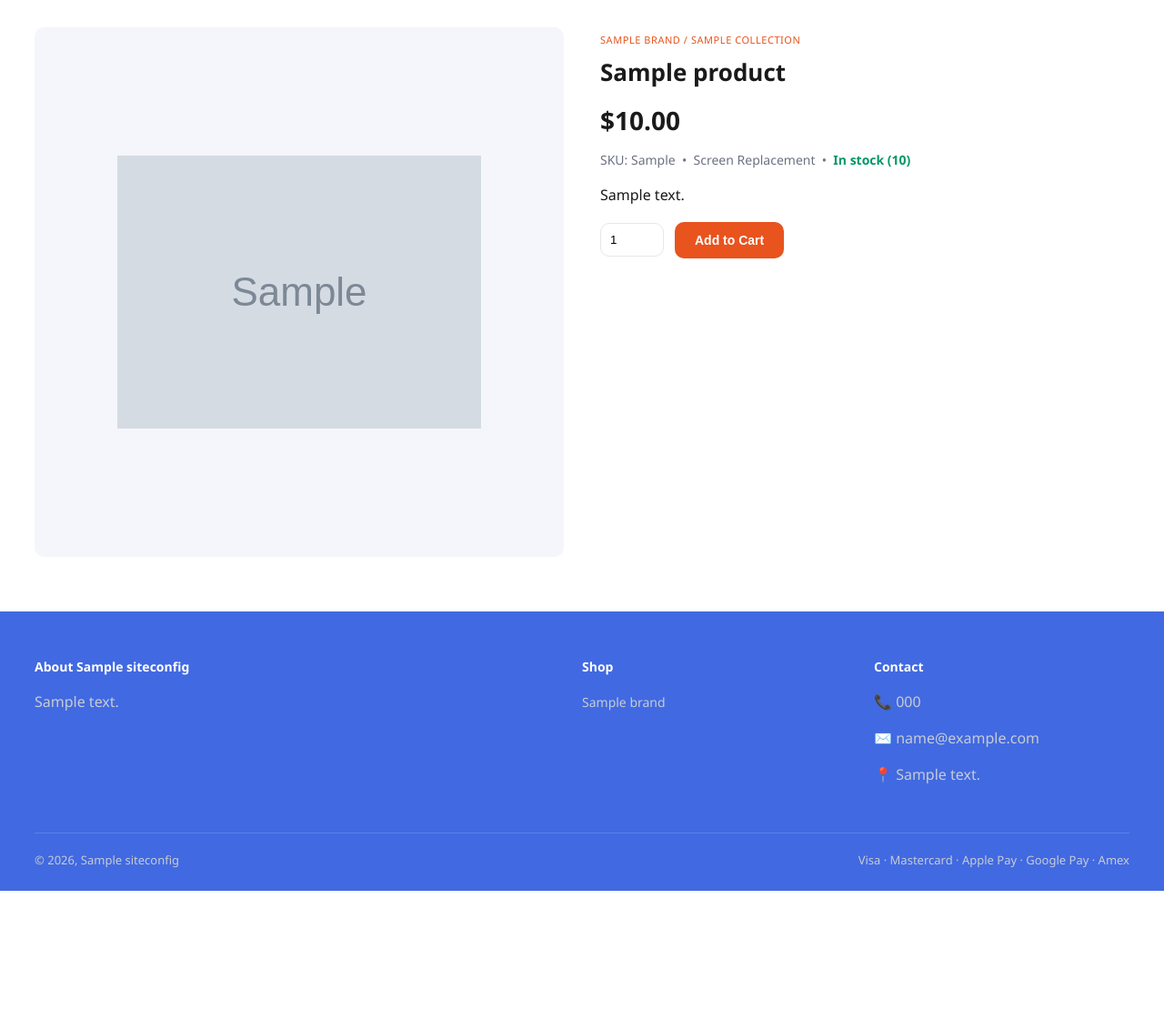
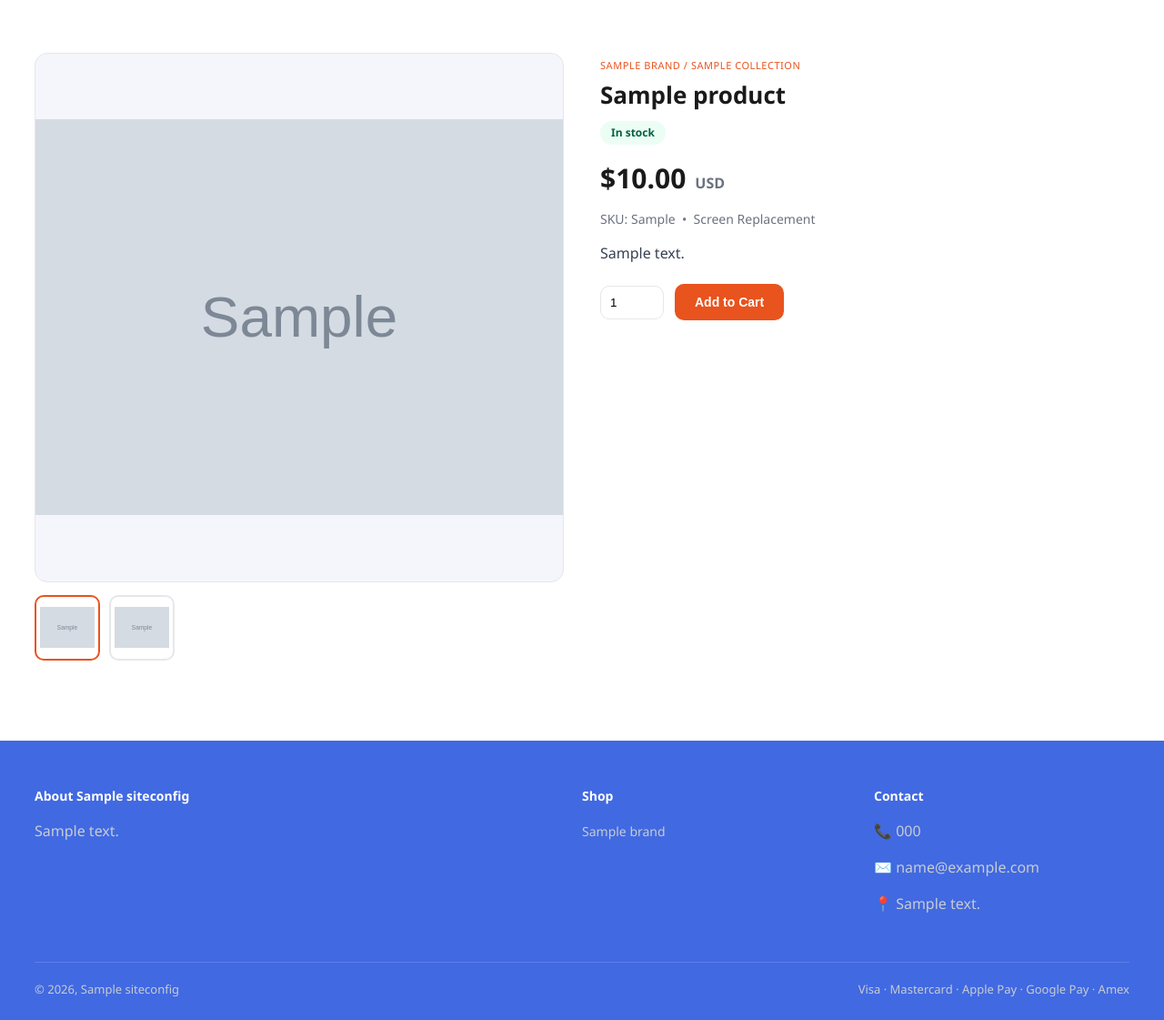
Before and after one commit to ennasaadi40-cpu/ecommerce, a Django app: a page that uses templates/store/product_detail.html in a window 1280 px wide. Shown: the part 196-1317 px from the top of the page at 91% size. Before the commit the page ends 1175 px from the top, so only its background shows below. Run offline with Django 5.2, Linux system fonts and the light colour scheme; tables that the repository leaves empty hold one stand-in row (values such as "Sample post"); grey boxes marked "Sample" are stand-in pictures.

```diff
--- a/static/css/style.css
+++ b/static/css/style.css
@@ -252,3 +252,36 @@ img { max-width: 100%; display: block; }
 .pay-option input { margin-top: 3px; }
 .pay-option:has(input:checked) { border-color: var(--accent); box-shadow: var(--shadow); }
 .pay-disabled { opacity: .55; cursor: not-allowed; }
+
+/* ===== Product detail with image gallery (reference-style) ===== */
+.pd{ display:grid; grid-template-columns:1fr 1fr; gap:40px; align-items:start; padding:28px 0; }
+.pd-gallery{ display:flex; flex-direction:column; gap:14px; }
+.pd-main{
+  background:var(--soft); border:1px solid var(--line); border-radius:14px;
+  aspect-ratio:1/1; display:flex; align-items:center; justify-content:center; overflow:hidden;
+}
+.pd-main img{ width:100%; height:100%; object-fit:contain; }
+.pd-thumbs{ display:flex; gap:10px; flex-wrap:wrap; }
+.pd-thumb{
+  width:72px; height:72px; border:2px solid var(--line); border-radius:10px;
+  background:#fff; cursor:pointer; padding:4px; overflow:hidden;
+}
+.pd-thumb.is-active{ border-color:var(--accent); }
+.pd-thumb img{ width:100%; height:100%; object-fit:contain; }
+
+.pd-info h1{ font-size:26px; color:var(--ink); margin:6px 0 12px; line-height:1.25; }
+.pd-badge{ display:inline-block; font-size:12px; font-weight:700; padding:4px 12px; border-radius:999px; margin-bottom:14px; }
+.pd-badge.in{ background:#ecfdf5; color:#065f46; }
+.pd-badge.out{ background:#374151; color:#fff; }
+.pd-info .price{ font-size:30px; font-weight:800; color:var(--ink); display:flex; align-items:baseline; gap:10px; }
+.pd-info .price .was{ font-size:18px; color:var(--muted); text-decoration:line-through; font-weight:500; }
+.pd-info .price .cur{ font-size:16px; color:var(--muted); font-weight:600; }
+.pd-info .meta{ color:var(--muted); font-size:14px; margin:12px 0; }
+.pd-desc{ color:#374151; line-height:1.7; margin:14px 0; }
+.pd-buy{ display:flex; gap:12px; align-items:center; margin-top:20px; }
+.btn-soldout{ background:#9fd9c6 !important; cursor:not-allowed; opacity:1; }
+
+@media (max-width:760px){
+  .pd{ grid-template-columns:1fr; gap:24px; }
+  .pd-info h1{ font-size:22px; }
+}
--- a/store/models.py
+++ b/store/models.py
@@ -113,6 +113,32 @@ class Product(models.Model):
     def on_sale(self):
         return self.compare_at_price and self.compare_at_price > self.price
 
+    @property
+    def gallery(self):
+        """Primary image first, then any extra images — for the product page."""
+        imgs = []
+        if self.image:
+            imgs.append(self.image.url)
+        for extra in self.images.all():
+            if extra.image:
+                imgs.append(extra.image.url)
+        return imgs
+
+
+class ProductImage(models.Model):
+    """Extra photos for a product (gallery)."""
+    product = models.ForeignKey(
+        Product, on_delete=models.CASCADE, related_name="images"
+    )
+    image = models.ImageField(upload_to="products/")
+    order = models.PositiveIntegerField(default=0)
+
+    class Meta:
+        ordering = ["order", "id"]
+
+    def __str__(self):
+        return f"Image for {self.product.name}"
+
 
 class Order(models.Model):
     """A customer order created at checkout (cart -> order)."""
--- a/templates/store/home.html
+++ b/templates/store/home.html
@@ -6,7 +6,7 @@
   <div class="hero-fallback">
     <h1>{{ site.hero_title|default:site.store_name }}</h1>
     {% if site.hero_subtitle %}<p>{{ site.hero_subtitle }}</p>{% endif %}
-    <a href="#products" class="btn">Browse Products</a>
+    <a href="#products" class="btn">Menu</a>
   </div>
 </section>
 
--- a/templates/store/product_detail.html
+++ b/templates/store/product_detail.html
@@ -3,33 +3,60 @@
 
 {% block content %}
 <div class="pd">
-  <div class="pd-img">
-    {% if product.image %}<img src="{{ product.image.url }}" alt="{{ product.name }}">
-    {% else %}<span class="ph">No image</span>{% endif %}
+  <!-- Gallery: big image + thumbnails (like the reference site) -->
+  <div class="pd-gallery">
+    {% with imgs=product.gallery %}
+      {% if imgs %}
+        <div class="pd-main">
+          <img id="pdMainImg" src="{{ imgs.0 }}" alt="{{ product.name }}">
+        </div>
+        {% if imgs|length > 1 %}
+          <div class="pd-thumbs">
+            {% for url in imgs %}
+              <button type="button" class="pd-thumb {% if forloop.first %}is-active{% endif %}"
+                      onclick="pdSwap(this, '{{ url }}')">
+                <img src="{{ url }}" alt="{{ product.name }} {{ forloop.counter }}">
+              </button>
+            {% endfor %}
+          </div>
+        {% endif %}
+      {% else %}
+        <div class="pd-main"><span class="ph">No image</span></div>
+      {% endif %}
+    {% endwith %}
   </div>
-  <div>
+
+  <!-- Product info -->
+  <div class="pd-info">
     <span class="card-cat">{{ product.collection.brand.name }} / {{ product.collection.name }}</span>
     <h1>{{ product.name }}</h1>
+
+    {% if product.in_stock %}
+      <span class="pd-badge in">In stock</span>
+    {% else %}
+      <span class="pd-badge out">Sold out</span>
+    {% endif %}
+
     <div class="price">
       ${{ product.price }}
-      {% if product.on_sale %}<span class="card-price"><span class="was">${{ product.compare_at_price }}</span></span>{% endif %}
-    </div>
-    <div class="meta">
-      SKU: {{ product.sku }} &nbsp;•&nbsp; {{ product.get_part_type_display }} &nbsp;•&nbsp;
-      {% if product.in_stock %}<span style="color:#059669;font-weight:600;">In stock ({{ product.stock }})</span>
-      {% else %}<span style="color:#9ca3af;">Out of stock</span>{% endif %}
+      {% if product.on_sale %}<span class="was">${{ product.compare_at_price }}</span>{% endif %}
+      <span class="cur">USD</span>
     </div>
 
-    {% if product.description %}<p>{{ product.description }}</p>{% endif %}
+    <div class="meta">
+      SKU: {{ product.sku }} &nbsp;•&nbsp; {{ product.get_part_type_display }}
+    </div>
+
+    {% if product.description %}<p class="pd-desc">{{ product.description }}</p>{% endif %}
 
     {% if product.in_stock %}
-      <form action="{% url 'store:cart_add' product.id %}" method="post" style="display:flex;gap:12px;align-items:center;margin-top:18px;">
+      <form action="{% url 'store:cart_add' product.id %}" method="post" class="pd-buy">
         {% csrf_token %}
         <input type="number" name="quantity" value="1" min="1" max="{{ product.stock }}" class="qty">
         <button type="submit" class="btn">Add to Cart</button>
       </form>
     {% else %}
-      <button class="btn" disabled style="opacity:.5;cursor:not-allowed;">Out of Stock</button>
+      <button class="btn btn-soldout" disabled>Sold out</button>
     {% endif %}
   </div>
 </div>
@@ -53,4 +80,12 @@
   </div>
 </section>
 {% endif %}
+
+<script>
+  function pdSwap(btn, url){
+    document.getElementById('pdMainImg').src = url;
+    document.querySelectorAll('.pd-thumb').forEach(function(t){ t.classList.remove('is-active'); });
+    btn.classList.add('is-active');
+  }
+</script>
 {% endblock %}
```
Also changed, not shown: store/admin.py (+7 -1 lines), 1 other file.
